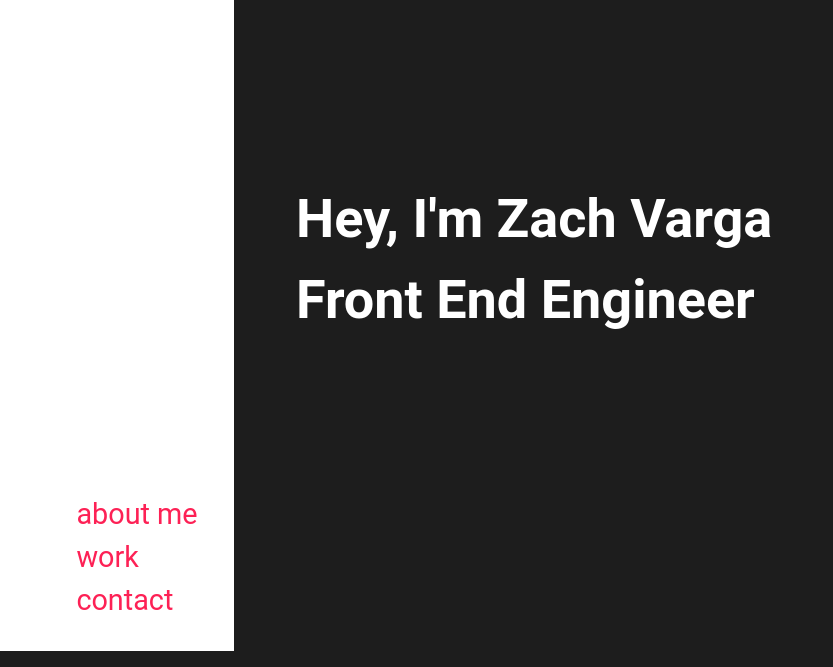
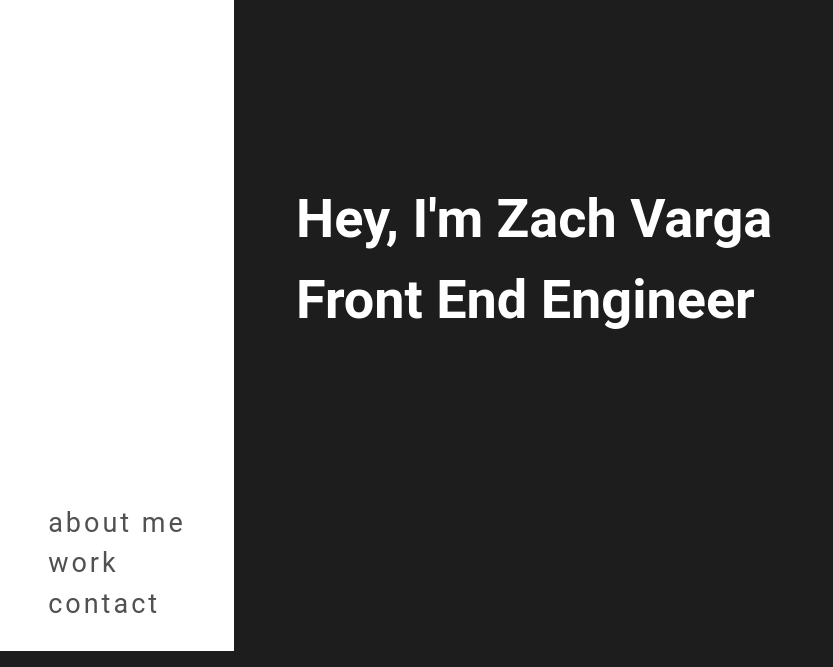
Before and after one commit to zachvarga/zvarga.dev, a plain HTML site: page index.html in a window 1280 px wide. Shown: the part 149-816 px from the top of the page, without its empty margins (0-833 px from the left). Drawn offline with Linux system fonts and the light colour scheme.

Commit message:
update nav feature

```diff
--- a/style.css
+++ b/style.css
@@ -105,15 +105,22 @@ h1 {
     width: 6rem;
     height: auto
 }
-.menu-items {
+.nav-items {
     font-size: 1.5rem;
     padding: 0;
+}
+.nav-items a {
+	letter-spacing: 3px;
+	color: #515152;
+	position: relative;
+	display: inline-block;
+	z-index: 100;
 }
 nav a::after {
 	content: '';
 	display: block;
 	height: 2px;
-	background-color: #b5beb9;
+	background-color: #ed3f36;
 	width: 0%;
 	position: absolute;
 	bottom: 12;
```
